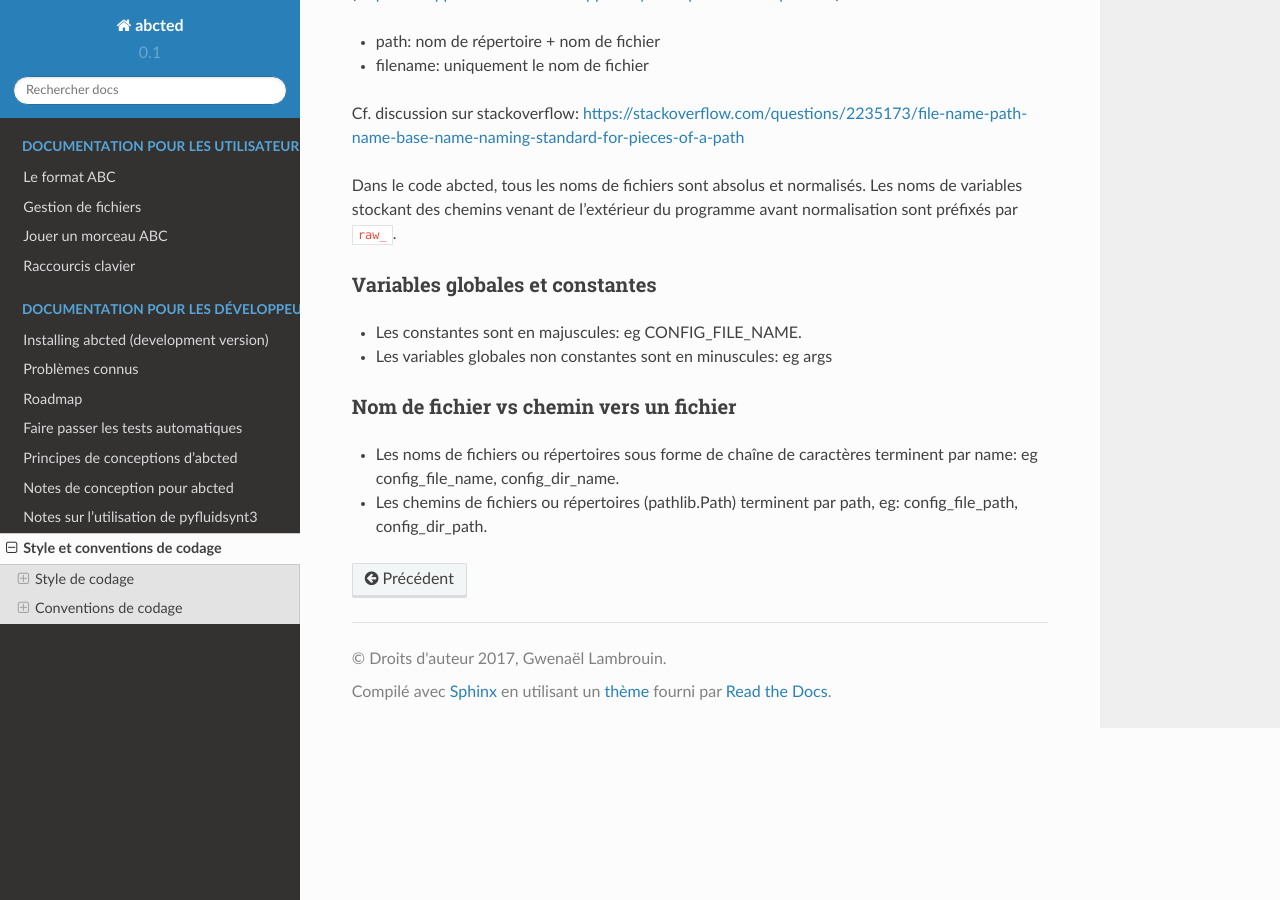
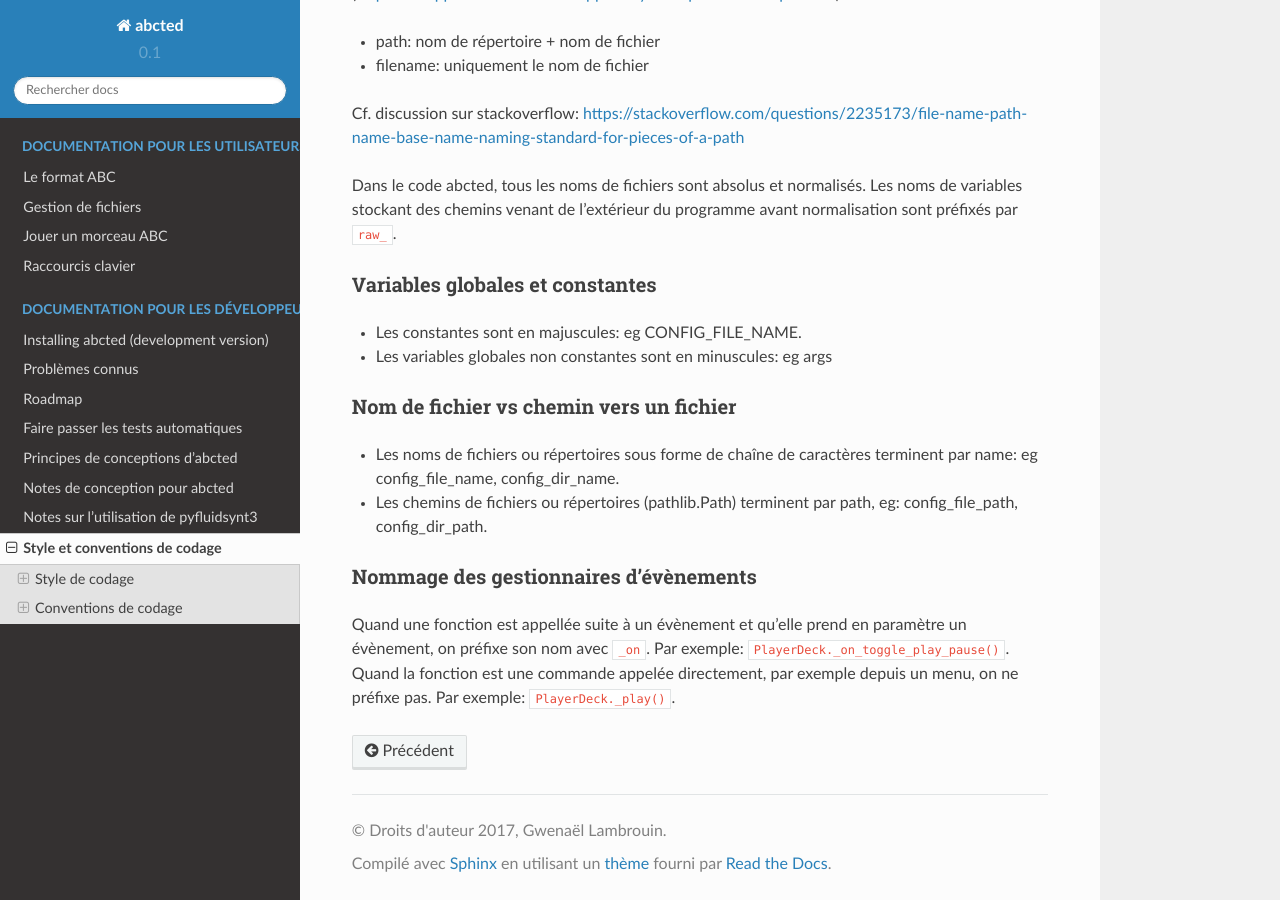
Before and after one commit to glm35/abcted, a Sphinx documentation site: the page built from docs/developer_docs/coding_conventions.rst, in a window 1280 px wide and 900 px high, scrolled down 730 px. Built offline with Sphinx 7.4.7 and the Read the Docs theme 2.0.0, drawn with Linux system fonts in a browser that asks for light colours.

Commit message:
play: normalize event handler function names

```diff
--- a/docs/developer_docs/coding_conventions.rst
+++ b/docs/developer_docs/coding_conventions.rst
@@ -61,3 +61,12 @@ Nom de fichier vs chemin vers un fichier
 
 * Les chemins de fichiers ou répertoires (pathlib.Path) terminent par path,
   eg: config_file_path, config_dir_path.
+
+Nommage des gestionnaires d'évènements
+~~~~~~~~~~~~~~~~~~~~~~~~~~~~~~~~~~~~~~
+
+Quand une fonction est appellée suite à un évènement et qu'elle prend en
+paramètre un évènement, on préfixe son nom avec ``_on``.  Par exemple:
+``PlayerDeck._on_toggle_play_pause()``.  Quand la fonction est une commande
+appelée directement, par exemple depuis un menu, on ne préfixe pas.  Par
+exemple: ``PlayerDeck._play()``.
```
Also changed, not shown: 1 other file.
